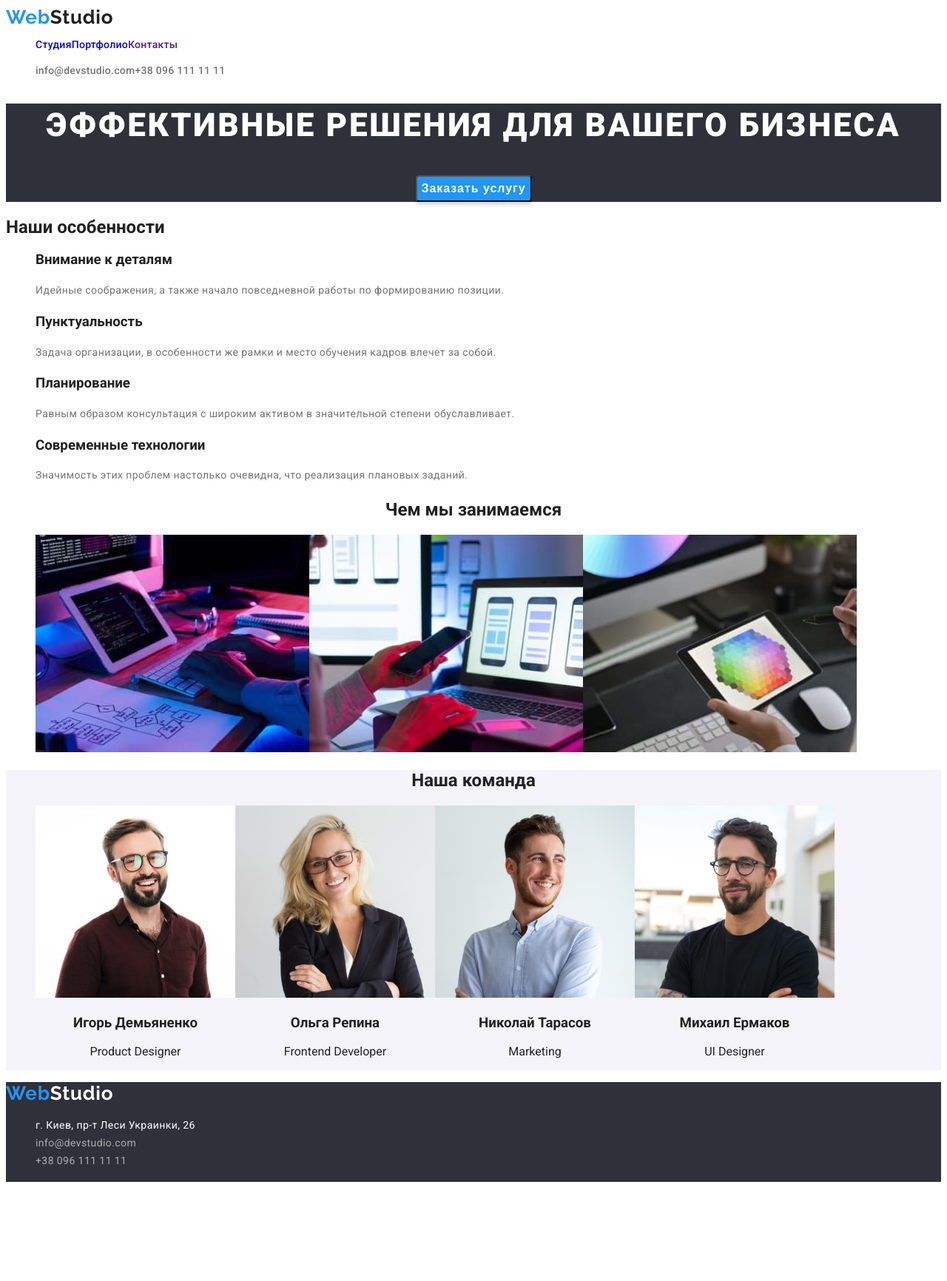
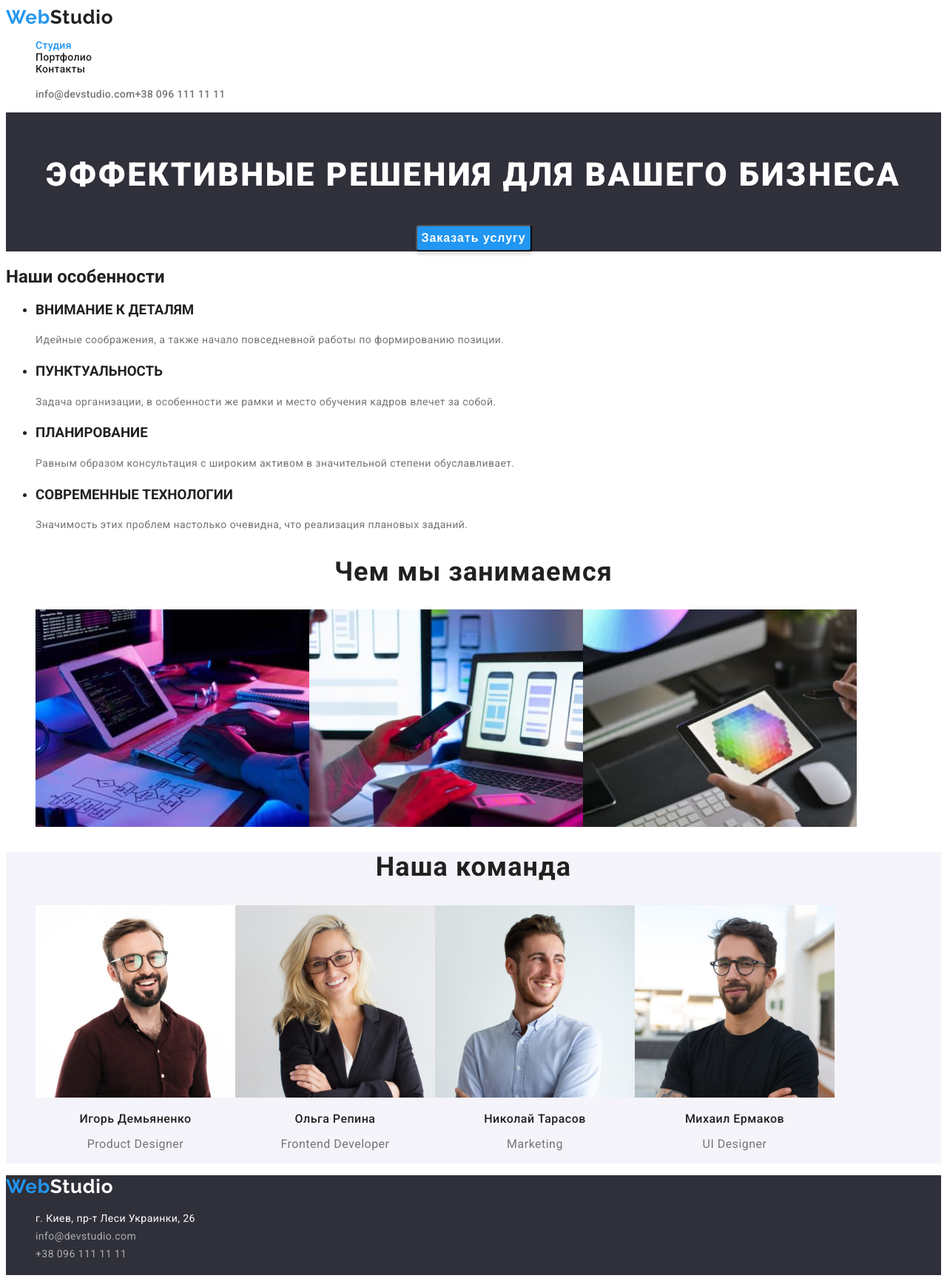
Before and after one commit to dmkarelia31/goit-markup-hw-02, a plain HTML site: page index.html in a window 1280 px wide. Shown: the whole page at 74% size. Before the commit the page ends 1606 px from the top, so only its background shows below. Drawn offline with Linux system fonts and the light colour scheme.

Commit message:
пофиксил по комментариям + класс current

```diff
--- a/css/style.css
+++ b/css/style.css
@@ -29,21 +29,26 @@ body {
 .nav-list {
 font-weight: 500;
 font-size: 14px;
-  line-height: 1.14;
+line-height: 1,14;
 letter-spacing: 0.02em;
-  display: flex;
 
-  color: var(--main-text-color);
 list-style: none;
 }
 .nav-btn {
   text-decoration: none;
+  color: var(--main-text-color);
+}
+
+.nav-list .nav-btn.current {
+  color: #2196f3;
 }
 
 .nav-list :hover,
 .nav-list :focus {
   color: #2196f3;
 }
+
+
 
 .contact {
   list-style: none;
@@ -91,19 +96,20 @@ body {
 }
 
 /* Features */
-.features li {
+.features li h3 {
   list-style: none;
+  text-transform: uppercase;
+
 
 }
 
 }
-.features h3 {
-  font-weight: 700;
+.features-title {
+  font-weight: bold;
   font-size: 14px;
   line-height: 16px;
   letter-spacing: 0.03em;
-  text-transform: uppercase;
-  color: var(--main-text-color);
+  color: #212121;
 }
 
 .features p {
@@ -114,7 +120,12 @@ body {
 }
 /* Чем мы занимаемся */
 .works-title {
+  font-weight: 700;
+  font-size: 36px;
+  line-height: 1,16;
   text-align: center;
+  letter-spacing: 0.03em;
+  color: var(--main-text-color);
   }
 .works-img {
   list-style: none;
@@ -127,11 +138,36 @@ body {
   text-align: center;
 }
 .team-title {
+font-family: Roboto;
+font-style: normal;
+font-weight: 700;
+font-size: 36px;
+line-height: 1.16;
 text-align: center;
+letter-spacing: 0.03em;
+color: var(--main-text-color);
 }
 .team-person {
   list-style: none;
   display: flex;
+}
+
+.team-person h3 {
+  font-family: inherit;
+  font-weight: 500;
+  font-size: 16px;
+  line-height: 1.18;
+  text-align: center;
+  letter-spacing: 0.03em;
+  color: var(--main-text-color);
+}
+
+.team-person p {
+  font-size: 16px;
+  line-height: 1.18;
+  text-align: center;
+  letter-spacing: 0.03em;
+  color: #757575;
 }
 
 
@@ -146,6 +182,7 @@ body {
 }
 
 .filter-item {
+  font-family: inherit;
   font-weight: 500;
   font-size: 16px;
   line-height: 1.62;
@@ -153,6 +190,7 @@ body {
   letter-spacing: 0.03em;
   color: var(--main-text-color);
   cursor: pointer;
+  border: 1px solid black;
 }
 
 .filter-list :hover {
@@ -171,14 +209,16 @@ body {
   font-size: 18px;
   line-height: 2;
   letter-spacing: 0.06em;
-  text-align: center;
+  text-align: left;
+  color: #212121;
+
 }
 .samples-section li p {
   font-size: 16px;
   line-height: 1.87;
   letter-spacing: 0.03em;
   color: #757575;
-  text-align: center;
+  text-align: left;
 }
 .sample-item {
   list-style: none;
--- a/index.html
+++ b/index.html
@@ -21,7 +21,7 @@
     <a class="header-logo" href="/index.html">Web<span class="header-logo-color">Studio</span></a>
     <nav class="header-nav">
         <ul class="nav-list">
-            <li><a class="nav-btn" href="./index.html">Студия</a> </li>
+            <li><a class="nav-btn current" href="./index.html">Студия</a> </li>
             <li><a class="nav-btn" href="./portfolio.html">Портфолио</a> </li>
             <li><a class="nav-btn" href="">Контакты</a> </li>
         </ul>
@@ -36,6 +36,7 @@
 <!-- Герой -->
 <main>
     <section class="hero">
+        <img src="" alt="" width="1600">
         <h1 class="hero-text">Эффективные решения для вашего бизнеса</h1>
         <button class="hero-btn text" type="button">Заказать услугу</button>
     </section>
@@ -46,19 +47,19 @@
 
     <ul>
         <li>
-            <h3>Внимание к деталям</h3>
+            <h3 class="features-title">Внимание к деталям</h3>
             <p>Идейные соображения, а также начало повседневной работы по формированию позиции.</p>
         </li>
         <li>
-            <h3>Пунктуальность</h3>
+            <h3 class="features-title">Пунктуальность</h3>
             <p>Задача организации, в особенности же рамки и место обучения кадров влечет за собой.</p>
         </li>
         <li>
-            <h3>Планирование</h3>
+            <h3 class="features-title">Планирование</h3>
             <p>Равным образом консультация с широким активом в значительной степени обуславливает.</p>
         </li>
         <li>
-            <h3>Современные технологии</h3>
+            <h3 class="features-title">Современные технологии</h3>
             <p>Значимость этих проблем настолько очевидна, что реализация плановых заданий.</p>
         </li>
     </ul>
```
Also changed, not shown: portfolio.html (+1 -1 lines). Lines whose indentation alone changed are shown as unchanged.
